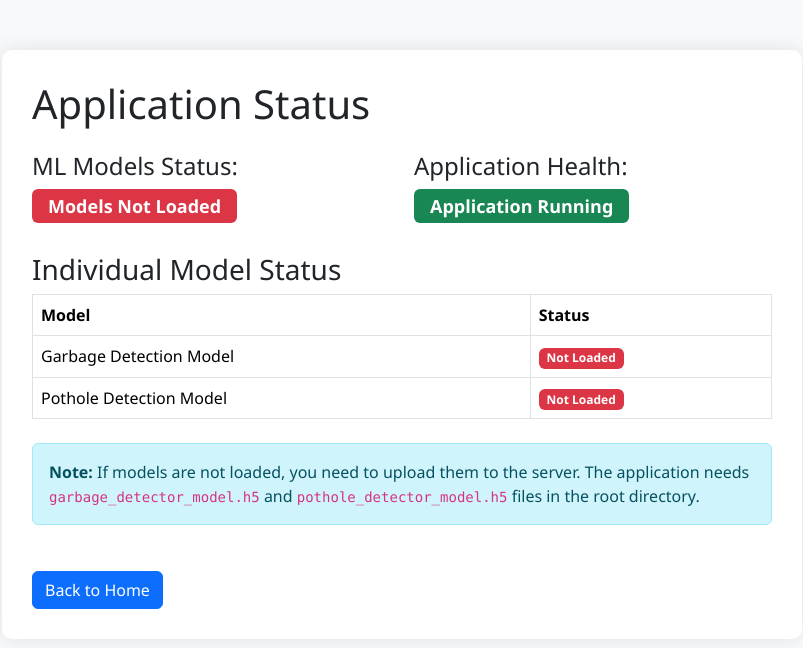
After one commit to RajvanshiSabhya/Deploy, a Flask app: page /status in a window 1280 px wide. The commit adds this page. Shown: the top 648 px of the page, without its empty margins (238-1041 px from the left). Run offline with Flask 2, Linux system fonts and the light colour scheme.

Commit message:
Add files via upload

```diff
--- a/app.py
+++ b/app.py
@@ -1,4 +1,4 @@
-from flask import Flask, render_template, request, redirect, url_for
+from flask import Flask, render_template, request, redirect, url_for, jsonify
 from tensorflow.keras.models import load_model
 from tensorflow.keras.preprocessing import image
 import numpy as np
@@ -11,24 +11,36 @@ app = Flask(__name__)
 # Load both models
 garbage_model = None
 pothole_model = None
+models_loaded = False
 
 def load_models():
-    global garbage_model, pothole_model
+    global garbage_model, pothole_model, models_loaded
 
-    if os.path.exists('garbage_detector_model.h5'):
-        print("Loading garbage detection model...")
-        garbage_model = load_model('garbage_detector_model.h5')
-    else:
-        print("Warning: Garbage detection model not found!")
+    try:
+        if os.path.exists('garbage_detector_model.h5'):
+            print("Loading garbage detection model...")
+            garbage_model = load_model('garbage_detector_model.h5')
+            if garbage_model is not None:
+                models_loaded = True
+        else:
+            print("Warning: Garbage detection model not found!")
 
-    if os.path.exists('pothole_detector_model.h5'):
-        print("Loading pothole detection model...")
-        pothole_model = load_model('pothole_detector_model.h5')
-    else:
-        print("Warning: Pothole detection model not found!")
+        if os.path.exists('pothole_detector_model.h5'):
+            print("Loading pothole detection model...")
+            pothole_model = load_model('pothole_detector_model.h5')
+            if pothole_model is not None:
+                models_loaded = True
+        else:
+            print("Warning: Pothole detection model not found!")
+    except Exception as e:
+        print(f"Error loading models: {str(e)}")
+        models_loaded = False
 
-# Initialize model loading
-load_models()
+# Initialize model loading - but don't block app startup if models fail
+try:
+    load_models()
+except Exception as e:
+    print(f"Error during model loading: {str(e)}")
 
 UPLOAD_FOLDER = 'static/uploads'
 app.config['UPLOAD_FOLDER'] = UPLOAD_FOLDER
@@ -38,82 +50,94 @@ os.makedirs(UPLOAD_FOLDER, exist_ok=True)
 
 def highlight_features(img_path, confidence, detection_type):
     """Apply visual highlighting to areas likely containing the detected feature"""
-    img = cv2.imread(img_path)
+    try:
+        img = cv2.imread(img_path)
 
-    # Convert to HSV color space
-    hsv = cv2.cvtColor(img, cv2.COLOR_BGR2HSV)
+        # Convert to HSV color space
+        hsv = cv2.cvtColor(img, cv2.COLOR_BGR2HSV)
 
-    # Create a blurred version for edge detection
-    blurred = cv2.GaussianBlur(img, (5, 5), 0)
-    edges = cv2.Canny(blurred, 50, 150)
+        # Create a blurred version for edge detection
+        blurred = cv2.GaussianBlur(img, (5, 5), 0)
+        edges = cv2.Canny(blurred, 50, 150)
 
-    # Apply highlight color based on detection type
-    if confidence > 0.7:
-        # Create a mask from edges
-        mask = cv2.dilate(edges, None, iterations=2)
+        # Apply highlight color based on detection type
+        if confidence > 0.7:
+            # Create a mask from edges
+            mask = cv2.dilate(edges, None, iterations=2)
+
+            if detection_type == 'garbage':
+                # Red for garbage
+                highlight_color = [0, 0, 255]
+            else:
+                # Orange for potholes
+                highlight_color = [0, 165, 255]
+
+            img[mask > 0] = highlight_color
+
+        # Save highlighted image
+        highlight_path = os.path.join(os.path.dirname(img_path), f"highlight_{os.path.basename(img_path)}")
+        cv2.imwrite(highlight_path, img)
+
+        return highlight_path
+    except Exception as e:
+        print(f"Error in highlight_features: {str(e)}")
+        return None
+
+def predict_image(img_path, detection_type):
+    try:
+        img = image.load_img(img_path, target_size=(224, 224))
+        img_tensor = image.img_to_array(img)
+        img_tensor = img_tensor / 255.0
+        img_tensor = np.expand_dims(img_tensor, axis=0)
 
         if detection_type == 'garbage':
-            # Red for garbage
-            highlight_color = [0, 0, 255]
+            if garbage_model is None:
+                return "Error: Garbage model not loaded", 0, None
+            prediction = garbage_model.predict(img_tensor)[0][0]
+            positive_class = "Garbage Found 🗑️"
+            negative_class = "No Garbage Found ✅"
+        else:  # pothole
+            if pothole_model is None:
+                return "Error: Pothole model not loaded", 0, None
+            prediction = pothole_model.predict(img_tensor)[0][0]
+            positive_class = "Potholes Found 🚧"
+            negative_class = "Road is Perfect ✅ No Potholes"
+
+        confidence = float(prediction)
+
+        # Threshold values can be adjusted based on model performance
+        threshold = 0.6
+
+        # Apply thresholds for classification
+        if confidence > threshold:
+            result = positive_class
+            # Highlight the detected feature in the image
+            highlight_path = highlight_features(img_path, confidence, detection_type)
         else:
-            # Orange for potholes
-            highlight_color = [0, 165, 255]
+            result = negative_class
+            highlight_path = None
 
-        img[mask > 0] = highlight_color
+        # Calculate percentage for display
+        if confidence > 0.5:
+            percentage = confidence * 100
+        else:
+            percentage = (1 - confidence) * 100
 
-    # Save highlighted image
-    highlight_path = os.path.join(os.path.dirname(img_path), f"highlight_{os.path.basename(img_path)}")
-    cv2.imwrite(highlight_path, img)
-
-    return highlight_path
-
-def predict_image(img_path, detection_type):
-    img = image.load_img(img_path, target_size=(224, 224))
-    img_tensor = image.img_to_array(img)
-    img_tensor = img_tensor / 255.0
-    img_tensor = np.expand_dims(img_tensor, axis=0)
-
-    if detection_type == 'garbage':
-        if garbage_model is None:
-            return "Error: Garbage model not loaded", 0, None
-        prediction = garbage_model.predict(img_tensor)[0][0]
-        positive_class = "Garbage Found 🗑️"
-        negative_class = "No Garbage Found ✅"
-    else:  # pothole
-        if pothole_model is None:
-            return "Error: Pothole model not loaded", 0, None
-        prediction = pothole_model.predict(img_tensor)[0][0]
-        positive_class = "Potholes Found 🚧"
-        negative_class = "Road is Perfect ✅ No Potholes"
-
-    confidence = float(prediction)
-
-    # Threshold values can be adjusted based on model performance
-    threshold = 0.6
-
-    # Apply thresholds for classification
-    if confidence > threshold:
-        result = positive_class
-        # Highlight the detected feature in the image
-        highlight_path = highlight_features(img_path, confidence, detection_type)
-    else:
-        result = negative_class
-        highlight_path = None
-
-    # Calculate percentage for display
-    if confidence > 0.5:
-        percentage = confidence * 100
-    else:
-        percentage = (1 - confidence) * 100
-
-    return result, percentage, highlight_path
+        return result, percentage, highlight_path
+    except Exception as e:
+        print(f"Error in predict_image: {str(e)}")
+        return f"Error processing image: {str(e)}", 0, None
 
 @app.route('/')
 def index():
-    return render_template('index.html')
+    return render_template('index.html', models_loaded=models_loaded)
 
 @app.route('/detect/<detection_type>', methods=['POST'])
 def upload_and_predict(detection_type):
+    if not models_loaded:
+        return render_template('error.html',
+                              error_message="ML models are not loaded. Please contact the administrator."), 503
+
     if detection_type not in ['garbage', 'pothole']:
         return redirect(url_for('index'))
 
@@ -124,28 +148,43 @@ def upload_and_predict(detection_type):
     if file.filename == '':
         return "No file selected.", 400
 
-    # Generate unique filename to prevent overwriting
-    filename = f"{uuid.uuid4()}_{file.filename}"
-    filepath = os.path.join(app.config['UPLOAD_FOLDER'], filename)
-    file.save(filepath)
+    try:
+        # Generate unique filename to prevent overwriting
+        filename = f"{uuid.uuid4()}_{file.filename}"
+        filepath = os.path.join(app.config['UPLOAD_FOLDER'], filename)
+        file.save(filepath)
 
-    result, confidence, highlight_path = predict_image(filepath, detection_type)
+        result, confidence, highlight_path = predict_image(filepath, detection_type)
 
-    # Generate relative paths for template
-    image_url = f"/static/uploads/{os.path.basename(filepath)}"
-    highlight_url = f"/static/uploads/{os.path.basename(highlight_path)}" if highlight_path else None
+        # Generate relative paths for template
+        image_url = f"/static/uploads/{os.path.basename(filepath)}"
+        highlight_url = f"/static/uploads/{os.path.basename(highlight_path)}" if highlight_path else None
 
-    return render_template('result.html',
-                          image_path=image_url,
-                          highlight_path=highlight_url,
-                          result=result,
-                          confidence=confidence,
-                          detection_type=detection_type)
+        return render_template('result.html',
+                              image_path=image_url,
+                              highlight_path=highlight_url,
+                              result=result,
+                              confidence=confidence,
+                              detection_type=detection_type)
+    except Exception as e:
+        return render_template('error.html',
+                              error_message=f"An error occurred: {str(e)}"), 500
 
 @app.route('/health')
 def health_check():
     """Health check endpoint for Render"""
-    return {"status": "healthy"}, 200
+    return jsonify({
+        "status": "healthy",
+        "models_loaded": models_loaded
+    }), 200
+
+@app.route('/status')
+def status():
+    """Status page showing app info"""
+    return render_template('status.html',
+                          models_loaded=models_loaded,
+                          garbage_model=garbage_model is not None,
+                          pothole_model=pothole_model is not None)
 
 if __name__ == '__main__':
     debug_mode = os.environ.get('FLASK_DEBUG', 'False').lower() in ('true', '1', 't')
--- /dev/null
+++ b/templates/status.html
@@ -0,0 +1,91 @@
+<!DOCTYPE html>
+<html lang="en">
+<head>
+    <meta charset="UTF-8">
+    <meta name="viewport" content="width=device-width, initial-scale=1.0">
+    <title>Status - Garbage and Pothole Detection</title>
+    <link href="https://cdn.jsdelivr.net/npm/bootstrap@5.3.0-alpha1/dist/css/bootstrap.min.css" rel="stylesheet">
+    <style>
+        body {
+            background-color: #f8f9fa;
+            font-family: 'Segoe UI', Tahoma, Geneva, Verdana, sans-serif;
+        }
+        .status-container {
+            max-width: 800px;
+            margin: 50px auto;
+            padding: 30px;
+            background-color: white;
+            border-radius: 10px;
+            box-shadow: 0 0 20px rgba(0,0,0,0.1);
+        }
+        .status-badge {
+            font-size: 18px;
+            padding: 8px 16px;
+        }
+        .model-status {
+            margin-top: 30px;
+        }
+        .btn-home {
+            margin-top: 30px;
+        }
+    </style>
+</head>
+<body>
+    <div class="container">
+        <div class="status-container">
+            <h1 class="mb-4">Application Status</h1>
+
+            <div class="row">
+                <div class="col-md-6">
+                    <h4>ML Models Status:</h4>
+                    <span class="badge status-badge {% if models_loaded %}bg-success{% else %}bg-danger{% endif %}">
+                        {% if models_loaded %}Models Loaded Successfully{% else %}Models Not Loaded{% endif %}
+                    </span>
+                </div>
+                <div class="col-md-6">
+                    <h4>Application Health:</h4>
+                    <span class="badge status-badge bg-success">
+                        Application Running
+                    </span>
+                </div>
+            </div>
+
+            <div class="model-status">
+                <h3>Individual Model Status</h3>
+                <table class="table table-bordered">
+                    <thead>
+                        <tr>
+                            <th>Model</th>
+                            <th>Status</th>
+                        </tr>
+                    </thead>
+                    <tbody>
+                        <tr>
+                            <td>Garbage Detection Model</td>
+                            <td>
+                                <span class="badge {% if garbage_model %}bg-success{% else %}bg-danger{% endif %}">
+                                    {% if garbage_model %}Loaded{% else %}Not Loaded{% endif %}
+                                </span>
+                            </td>
+                        </tr>
+                        <tr>
+                            <td>Pothole Detection Model</td>
+                            <td>
+                                <span class="badge {% if pothole_model %}bg-success{% else %}bg-danger{% endif %}">
+                                    {% if pothole_model %}Loaded{% else %}Not Loaded{% endif %}
+                                </span>
+                            </td>
+                        </tr>
+                    </tbody>
+                </table>
+            </div>
+
+            <div class="alert alert-info mt-4">
+                <strong>Note:</strong> If models are not loaded, you need to upload them to the server. The application needs <code>garbage_detector_model.h5</code> and <code>pothole_detector_model.h5</code> files in the root directory.
+            </div>
+
+            <a href="/" class="btn btn-primary btn-home">Back to Home</a>
+        </div>
+    </div>
+</body>
+</html>
```
Also changed, not shown: templates/error.html (added, +48 -0 lines), templates/index.html (+40 -2 lines), README.md, 1 other file.
